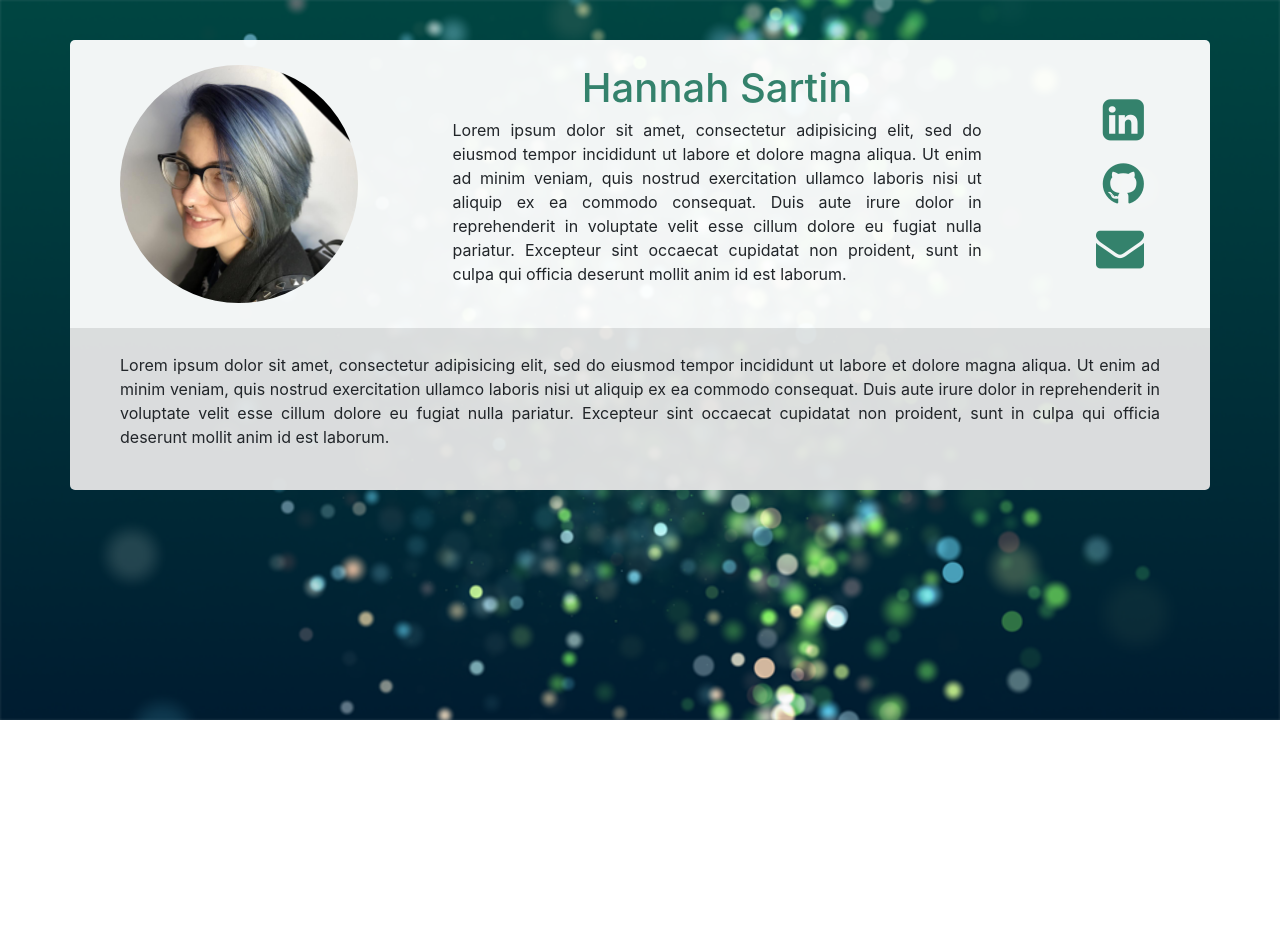
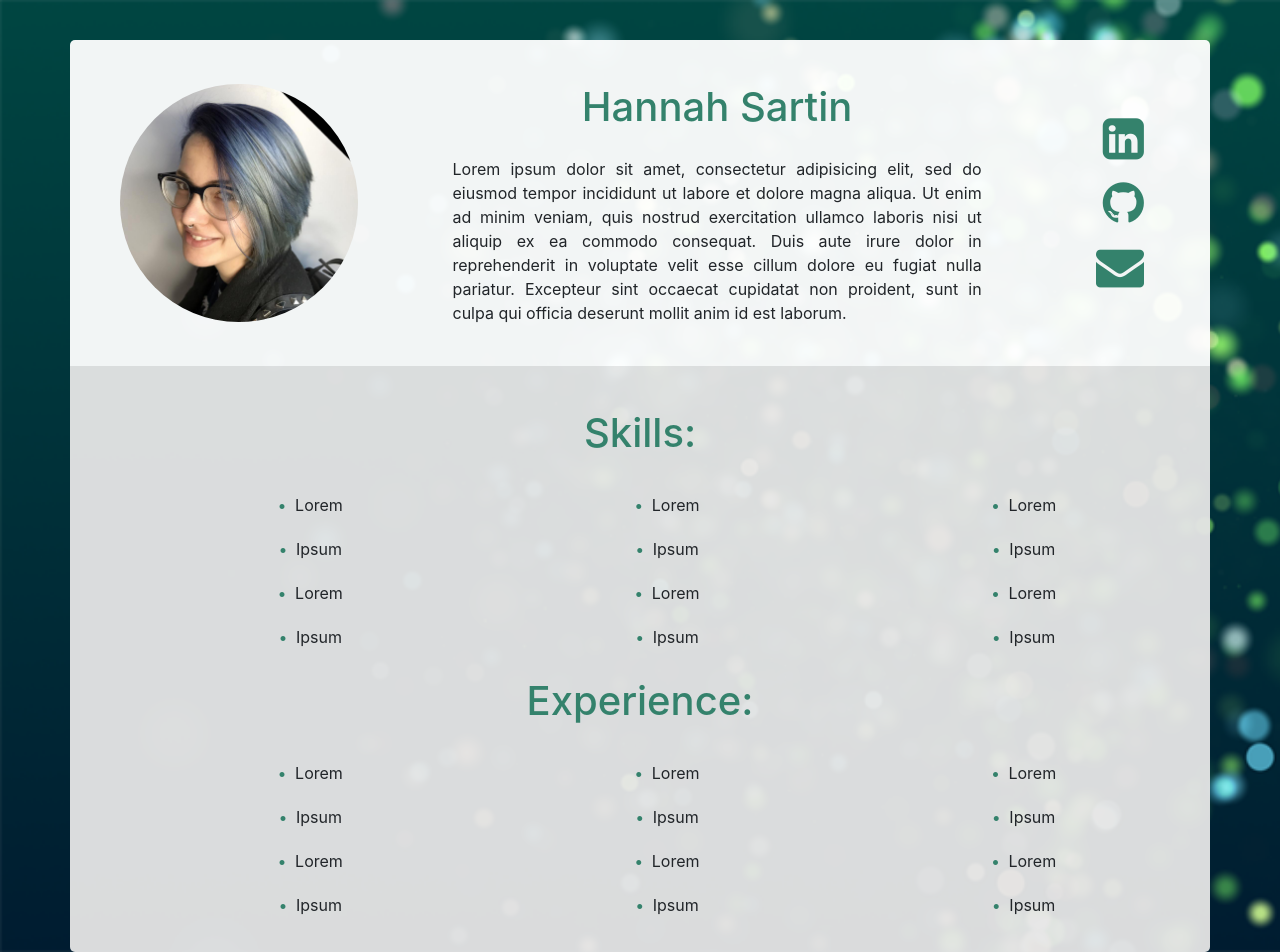
Before and after one commit to sylve0n/sylve0n.github.io.deprecated, a plain HTML site: page index.html in a window 1280 px wide. Before the commit the page ends 800 px from the top, so only its background shows below. Drawn offline with nearby package versions, Linux system fonts and the light colour scheme.

Commit message:
Added placeholders for uls

```diff
--- a/index.html
+++ b/index.html
@@ -43,9 +43,68 @@
       </div>
 
       <div class="container container-secondary">
-        <p class="text-justify">
-          Lorem ipsum dolor sit amet, consectetur adipisicing elit, sed do eiusmod tempor incididunt ut labore et dolore magna aliqua. Ut enim ad minim veniam, quis nostrud exercitation ullamco laboris nisi ut aliquip ex ea commodo consequat. Duis aute irure dolor in reprehenderit in voluptate velit esse cillum dolore eu fugiat nulla pariatur. Excepteur sint occaecat cupidatat non proident, sunt in culpa qui officia deserunt mollit anim id est laborum.
-        </p>
+        <div class="row">
+          <div class="col-md-12">
+            <h1 class="text-center">Skills:</h1>
+          </div>
+        </div>
+        <div class="row">
+          <div class="col">
+            <ul>
+              <li>Lorem</li>
+              <li>Ipsum</li>
+              <li>Lorem</li>
+              <li>Ipsum</li>
+            </ul>
+          </div>
+          <div class="col">
+            <ul>
+              <li>Lorem</li>
+              <li>Ipsum</li>
+              <li>Lorem</li>
+              <li>Ipsum</li>
+            </ul>
+          </div>
+          <div class="col">
+            <ul>
+              <li>Lorem</li>
+              <li>Ipsum</li>
+              <li>Lorem</li>
+              <li>Ipsum</li>
+            </ul>
+          </div>
+        </div>
+        <div class="row">
+          <div class="col-md-12">
+              <h1 class="text-center">Experience:</h1>
+          </div>
+        </div>
+        <div class="row">
+          <div class="col">
+            <ul>
+              <li>Lorem</li>
+              <li>Ipsum</li>
+              <li>Lorem</li>
+              <li>Ipsum</li>
+            </ul>
+          </div>
+          <div class="col">
+            <ul>
+              <li>Lorem</li>
+              <li>Ipsum</li>
+              <li>Lorem</li>
+              <li>Ipsum</li>
+            </ul>
+          </div>
+          <div class="col">
+            <ul>
+              <li>Lorem</li>
+              <li>Ipsum</li>
+              <li>Lorem</li>
+              <li>Ipsum</li>
+            </ul>
+          </div>
+        </div>
       </div>
 
 
--- a/styles.css
+++ b/styles.css
@@ -22,8 +22,27 @@ body{
 .col{
   padding-left: 80px;
 }
+h1{
+  padding: 20px;
+}
+
+/*List Styling*/
+ul {
+  list-style: none;
+  padding: 0;
+  margin: 0;
+}
+li {
+  padding-left: 1em;
+  text-indent: -.7em;
+  padding:10px;
+}
+li::before {
+  content: "• ";
+  margin-right: 4px;
+}
 /*nav-related styles*/
-.nav-link, h1{
+.nav-link, h1, li::before{
   color: #34826c;
 }
 .nav-link:hover{
```
